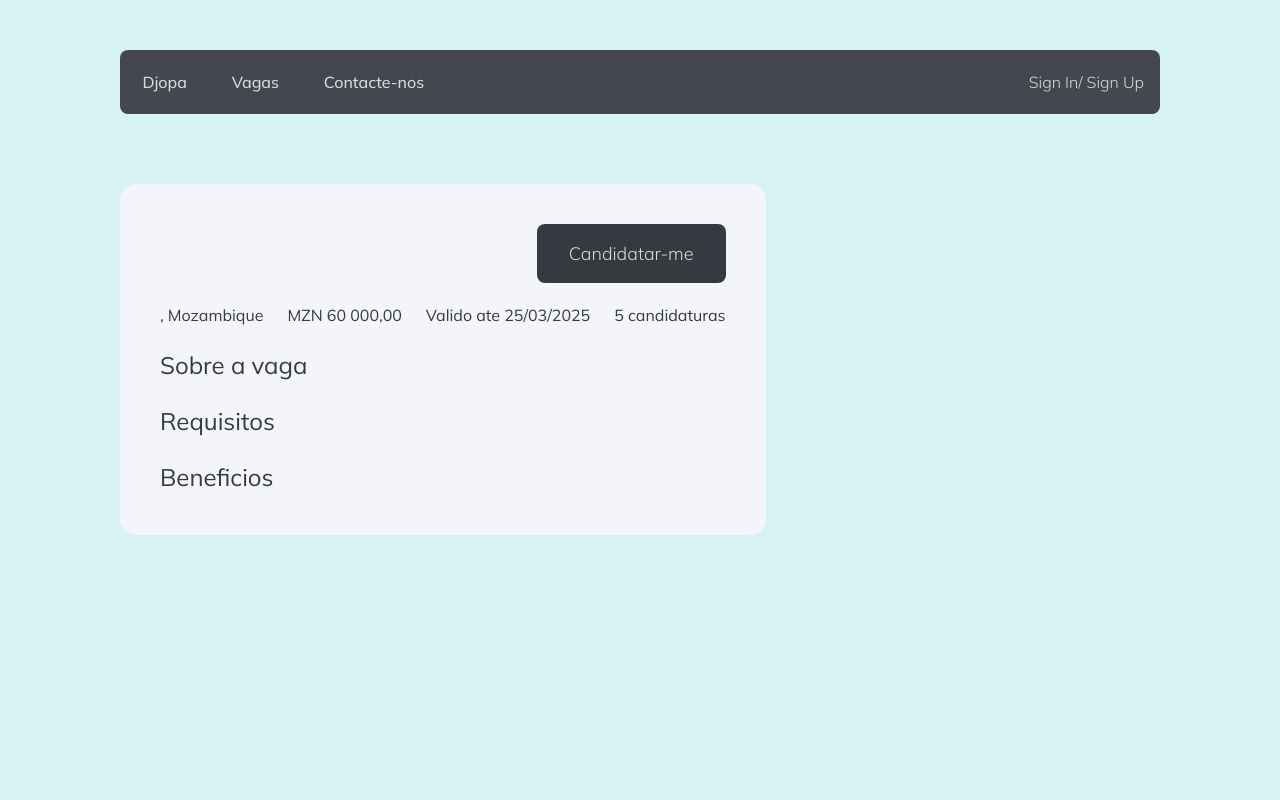
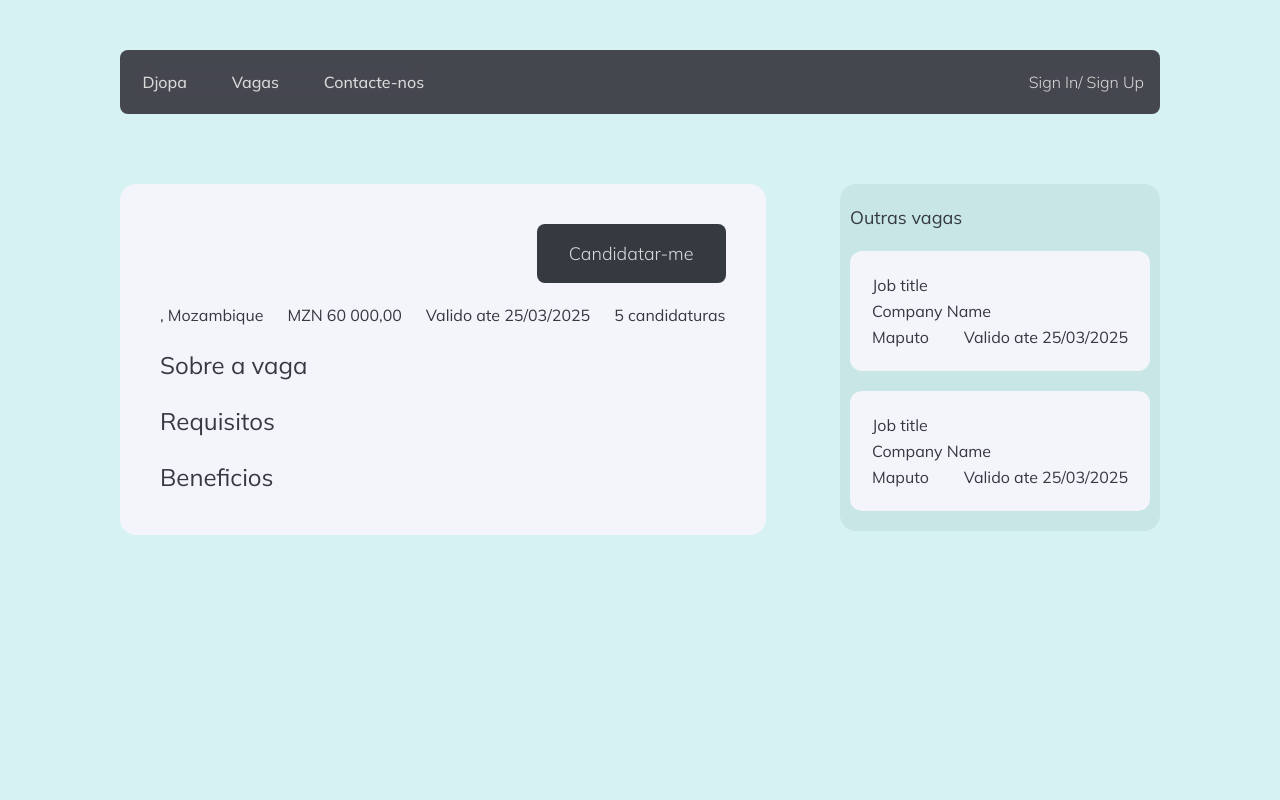
Before and after one commit to ArcidesFerrao/djopa, a Next.js app: page /emprego/1 in a window 1280 px wide. Shown: the top 800 px of the page. Built offline with nearby package versions, Linux system fonts and the light colour scheme; no server answers; the database is empty.

Commit message:
similar jobs container  in job page

```diff
--- a/src/app/emprego/[id]/page.tsx
+++ b/src/app/emprego/[id]/page.tsx
@@ -42,9 +42,26 @@ export default async function JobPage({
           </div>
         </div>
       </section>
-      <section className="similar-jobs">
-        <div className="job-card"></div>
+      <section className="similar-jobs flex flex-col gap-5">
+        <h3>Outras vagas</h3>
+        <div className="similar-list flex flex-col items-center justify-center gap-5">
+          <JobCard />
+          <JobCard />
+        </div>
       </section>
     </main>
   );
 }
+
+export function JobCard() {
+  return (
+    <div className="job-card flex flex-col justify-between">
+      <h4>Job title</h4>
+      <h4>Company Name</h4>
+      <div className="flex justify-between">
+        <p>Maputo</p>
+        <p>Valido ate 25/03/2025</p>
+      </div>
+    </div>
+  );
+}
--- a/src/app/globals.css
+++ b/src/app/globals.css
@@ -12,6 +12,7 @@
   --dark-text: #343a40;
   --btn-bg: #343a40;
   --placeholder: #343a40c7;
+  --card-list-bg: #c8e6e6;
 
   --job-card-w: 340px;
   --job-card-h: 120px;
@@ -531,3 +532,31 @@ tbody {
   padding: 1rem 2rem;
   transition: 250ms all ease-in;
 }
+
+.job-card {
+  cursor: pointer;
+  width: 300px;
+  height: 120px;
+  background-color: var(--post-bg);
+  padding: 20px;
+  border: 2px solid var(--post-bg);
+  border-radius: 12px;
+}
+
+.job-card:hover {
+  background-color: var(--post-hover);
+  border: 2px solid var(--page-bg);
+}
+
+.similar-jobs h3 {
+  font-size: large;
+}
+.similar-jobs {
+  background-color: var(--card-list-bg);
+  border-radius: 16px;
+  padding: 20px 10px;
+  width: 320px;
+  /* min-height: 200px; */
+  height: fit-content;
+  max-height: 600px;
+}
```
